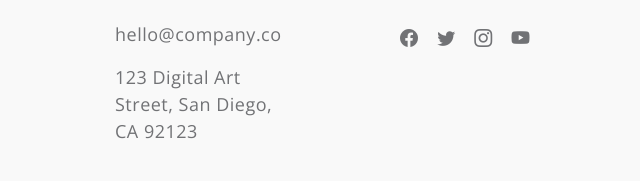
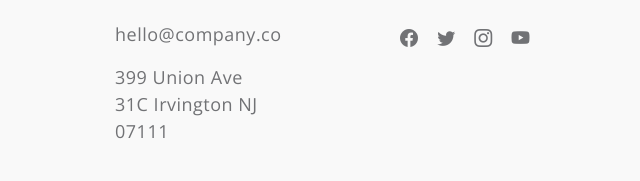
Before and after one commit to braveheartman16/meds-consulting, a plain HTML site: page index.html in a window 1280 px wide. Shown: the part 4610-4791 px from the top of the page, 537-1177 px from the left. Drawn offline with nearby package versions, Linux system fonts and the light colour scheme.

Commit message:
dev-branch

```diff
--- a/index.html
+++ b/index.html
@@ -443,7 +443,7 @@ https://templatemo.com/tm-566-medic-care
 
                         <p><a href="mailto:hello@company.co">hello@company.co</a><p>
 
-                        <p>123 Digital Art Street, San Diego, CA 92123</p>
+                        <p>399 Union Ave 31C Irvington NJ 07111</p>
                     </div>
 
                     <div class="col-lg-3 col-md-6 col-12 ms-auto">
```
